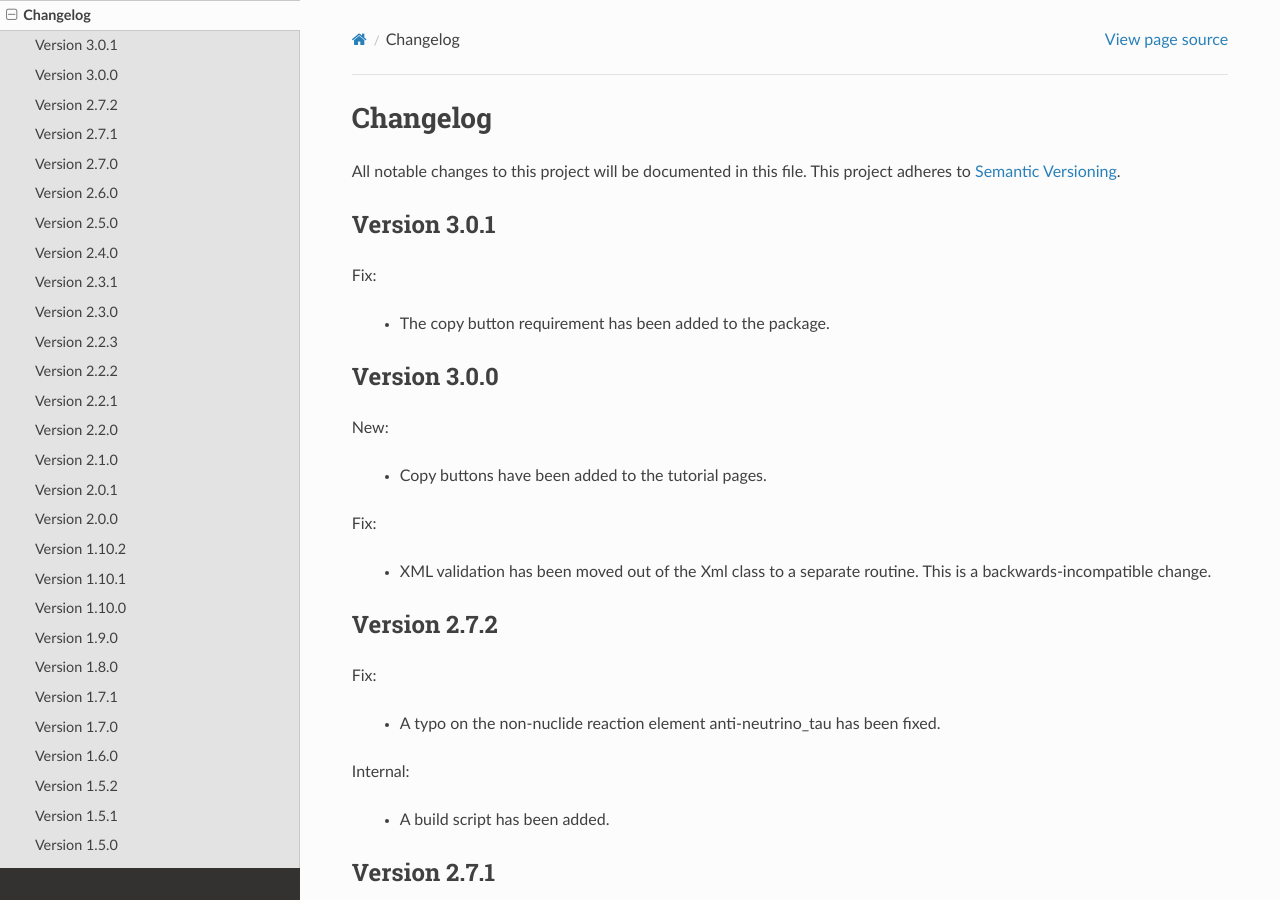
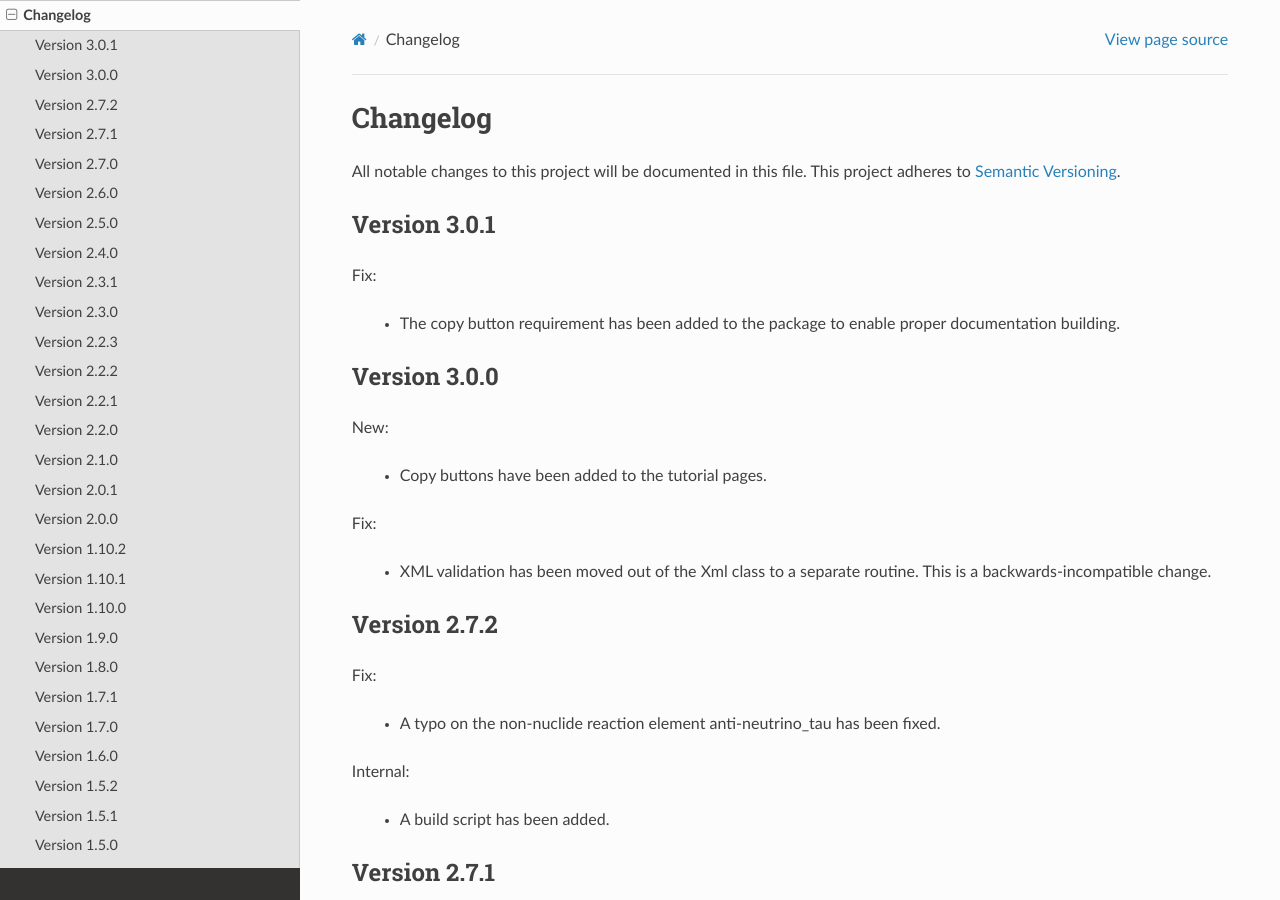
Before and after one commit to mbradle/wnutils, a Sphinx documentation site: the page built from doc/source/changelog.rst, in a window 1280 px wide and 900 px high. Built offline with Sphinx 7.4.7 and the Read the Docs theme 2.0.0, drawn with Linux system fonts in a browser that asks for light colours.

Commit message:
Add text.

```diff
--- a/doc/source/changelog.rst
+++ b/doc/source/changelog.rst
@@ -9,7 +9,8 @@ Version 3.0.1
 
 Fix:
 
-  * The copy button requirement has been added to the package.
+  * The copy button requirement has been added to the package to enable proper
+    documentation building.
 
 Version 3.0.0
 --------------
```
